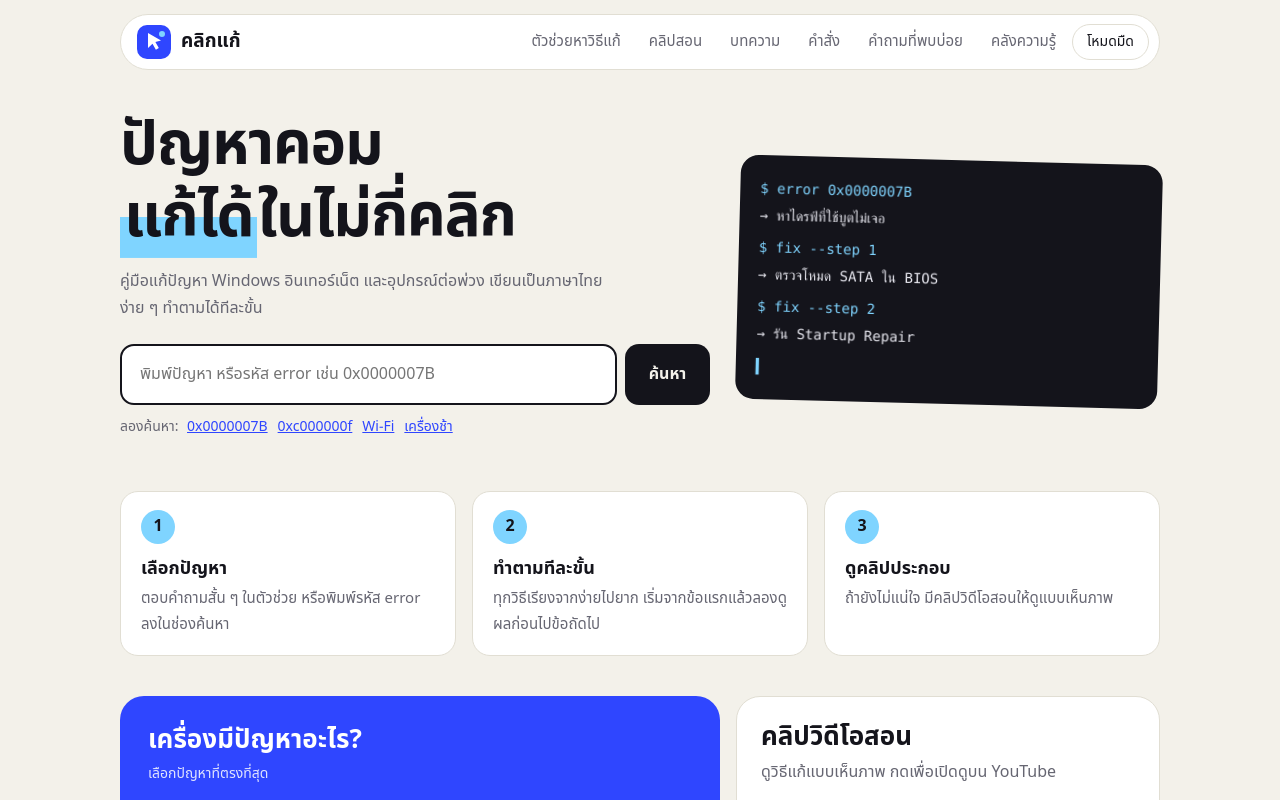
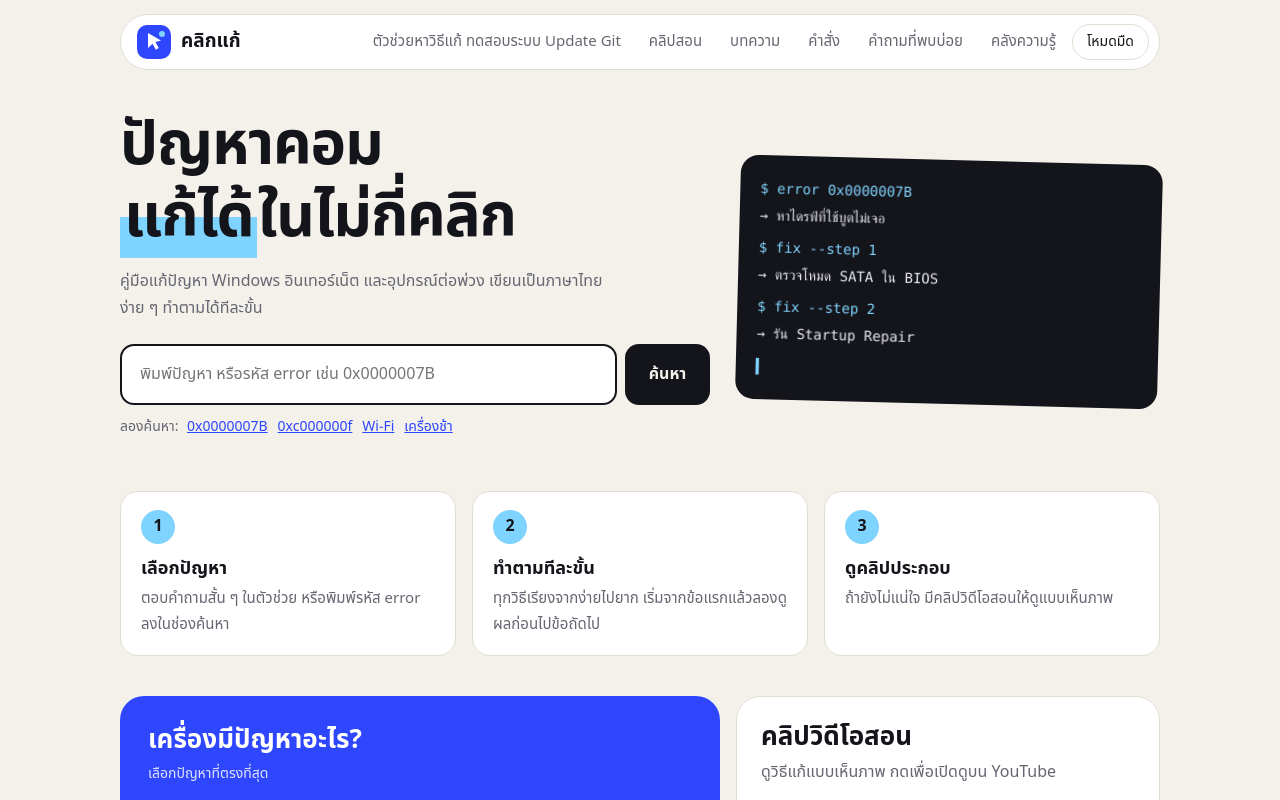
Before and after one commit to Zoumather/my-website-project, a plain HTML site: page index.html in a window 1280 px wide. Shown: the top 800 px of the page. Drawn offline with Linux system fonts and the light colour scheme; a web font is replaced by a local one.

Commit message:
Test System

```diff
--- a/index.html
+++ b/index.html
@@ -1204,7 +1204,7 @@
           <path d="M11 8l13 7.5-5.6 1.6 3.4 5.9-2.9 1.7-3.4-5.9L11 23z" fill="#fff" />
           <circle cx="25" cy="9" r="3" fill="#7fd4ff" />
         </svg>คลิกแก้</a>
-      <nav><a href="#fix">ตัวช่วยหาวิธีแก้</a><a href="#videos">คลิปสอน</a><a href="#guides">บทความ</a><a
+      <nav><a href="#fix">ตัวช่วยหาวิธีแก้ ทดสอบระบบ Update Git</a><a href="#videos">คลิปสอน</a><a href="#guides">บทความ</a><a
           href="#cmds">คำสั่ง</a><a href="#faq">คำถามที่พบบ่อย</a><a href="infomation.html"
           rel="noopener">คลังความรู้</a><button class="theme" id="theme" type="button">โหมดมืด</button></nav>
     </header>
```
